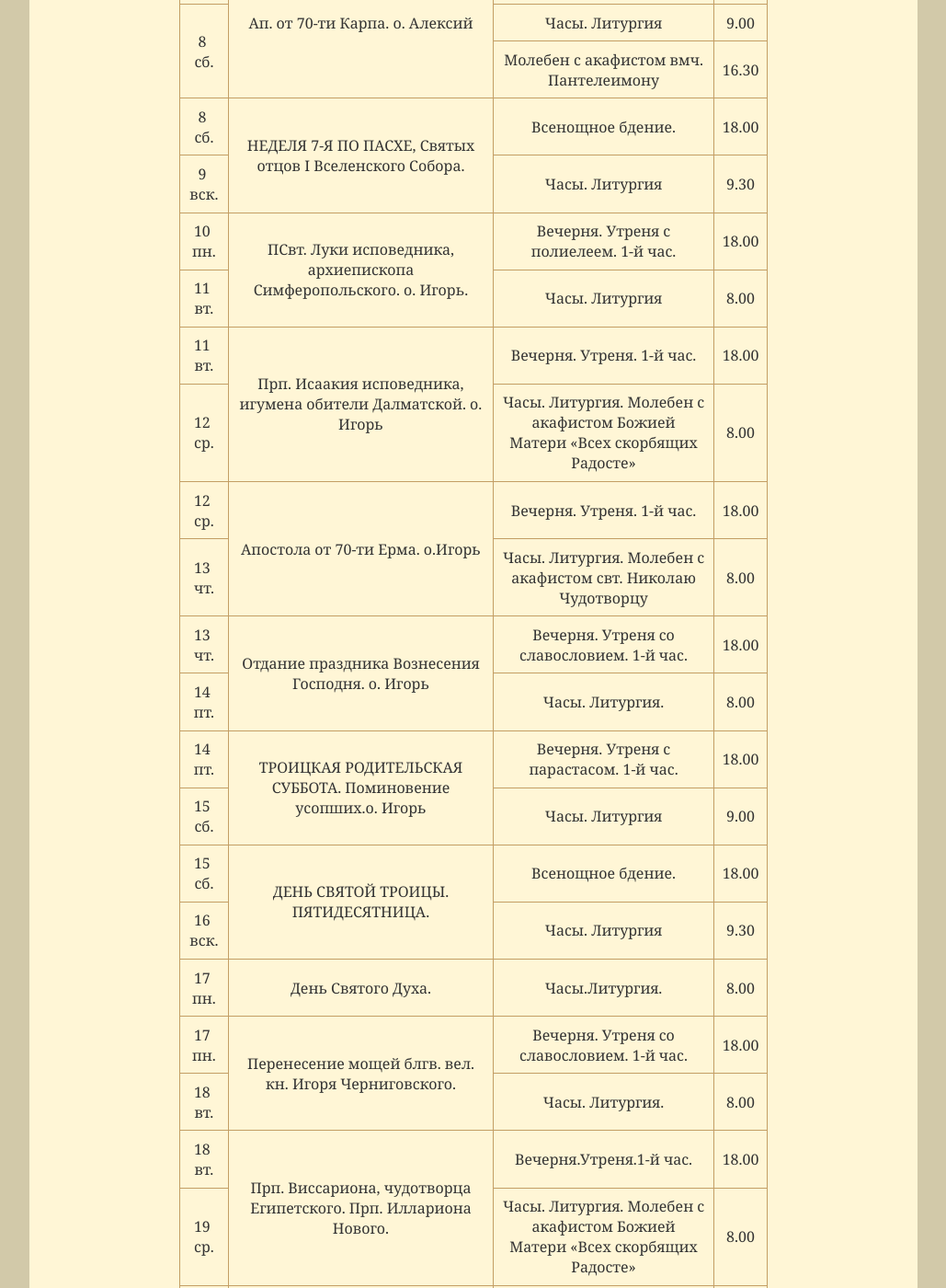
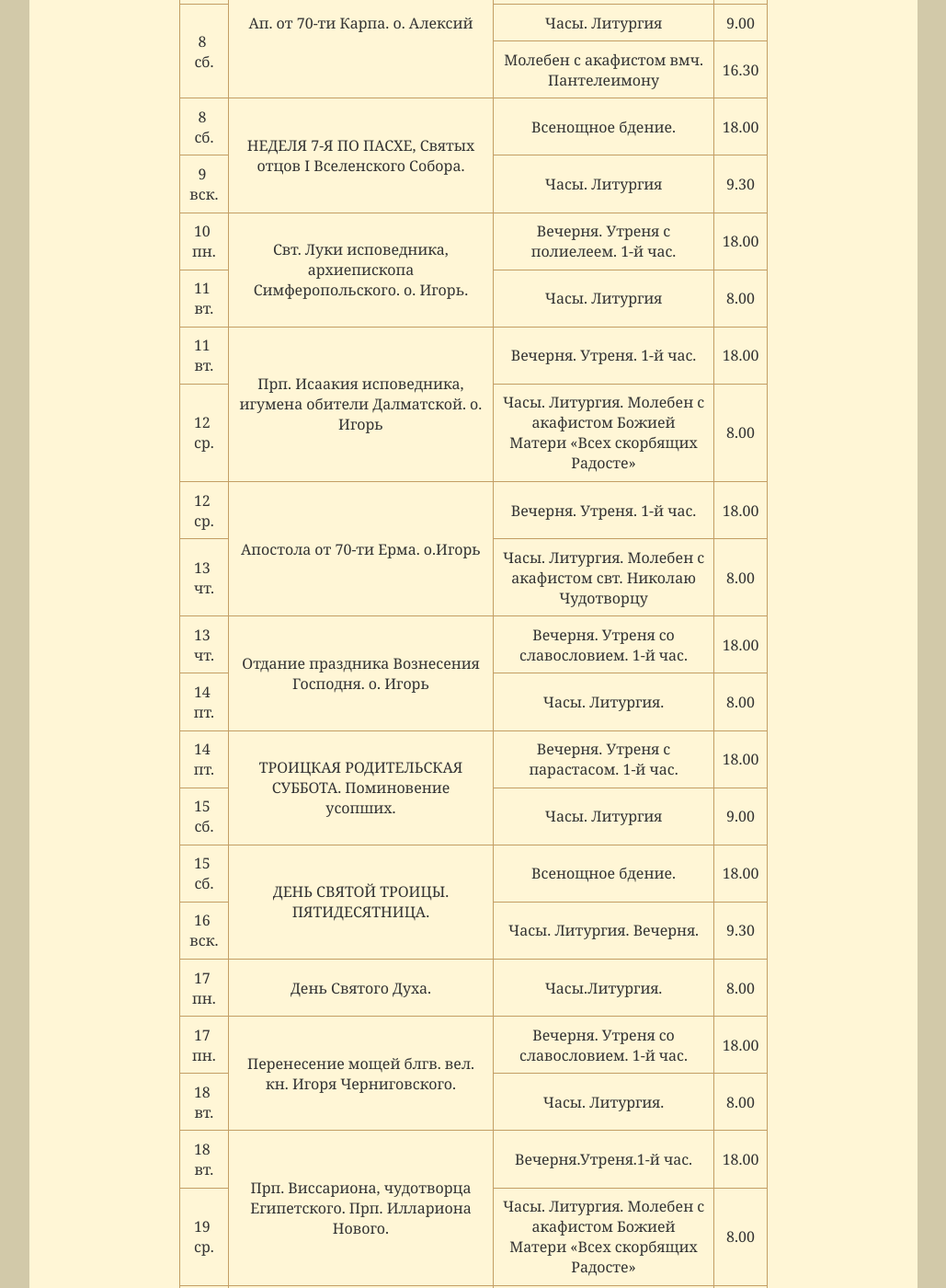
Before and after one commit to hramotradnoe/hramotradnoe.github.io, a Jekyll site: the page built from schedule/index.html, in a window 1280 px wide and 1400 px high, scrolled down 1651 px. Shown: the whole window at 92% size, without its empty margins (125-1154 px from the left). Built offline with Jekyll 4.4.1, drawn with Linux system fonts in a browser that asks for light colours.

Commit message:
Update schedule.yml

```diff
--- a/_data/schedule.yml
+++ b/_data/schedule.yml
@@ -89,7 +89,7 @@ timetable:
       - day   : 9&nbsp; вск.
         time  : '9.30'
         title : "Часы. Литургия"
- - description : "ПСвт. Луки исповедника, архиепископа Симферопольского. о. Игорь."
+ - description : "Свт. Луки исповедника, архиепископа Симферопольского. о. Игорь."
    services    :
       - day   : 10&nbsp; пн.
         time  : '18.00'
@@ -121,7 +121,7 @@ timetable:
       - day   : 14&nbsp; пт.
         time  : '8.00'
         title : "Часы. Литургия."
- - description : "ТРОИЦКАЯ РОДИТЕЛЬСКАЯ СУББОТА. Поминовение усопших.о. Игорь"
+ - description : "ТРОИЦКАЯ РОДИТЕЛЬСКАЯ СУББОТА. Поминовение усопших."
    services    :
       - day   : 14&nbsp; пт.
         time  : '18.00'
@@ -136,7 +136,7 @@ timetable:
         title : "Всенощное бдение."
       - day   : 16&nbsp; вск.
         time  : '9.30'
-        title : "Часы. Литургия"
+        title : "Часы. Литургия. Вечерня."
  - description : "День Святого Духа."
    services    :
       - day   : 17&nbsp; пн.
```
